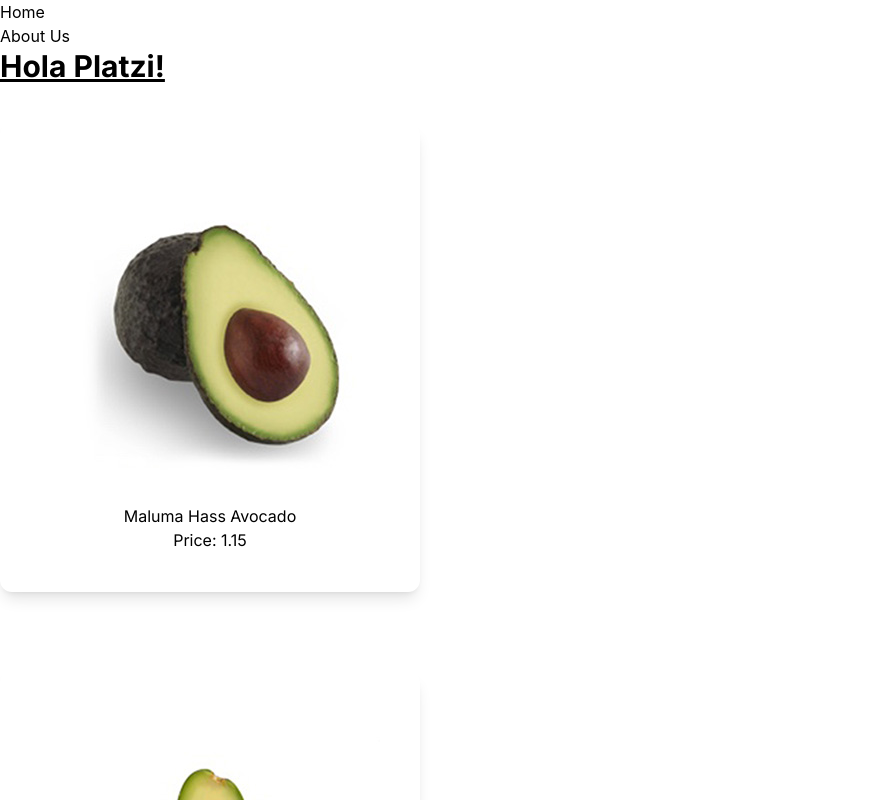
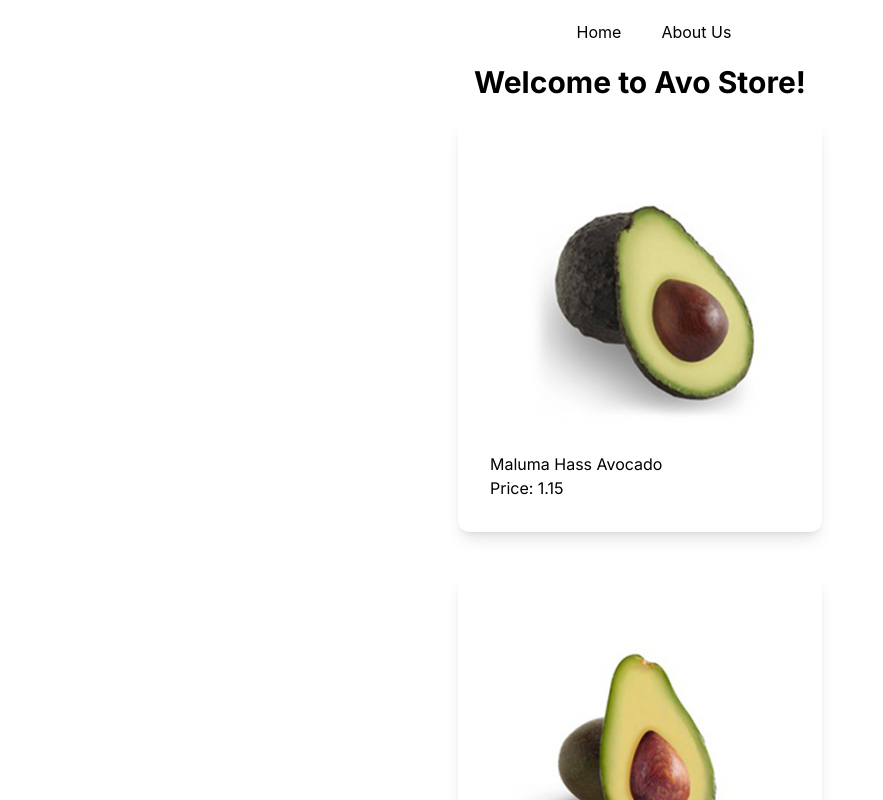
Before and after one commit to ramirezandradesara/avocado-store-nextjs, a Next.js app: page / in a window 1280 px wide. Shown: the top 800 px of the page, without its empty margins (0-883 px from the left). Built offline with nearby package versions, Linux system fonts and the light colour scheme.

Commit message:
styles added

```diff
--- a/components/Layout/Layout.tsx
+++ b/components/Layout/Layout.tsx
@@ -10,7 +10,7 @@ const Layout: React.FC<Props> = ({ children }) => {
         <div className='container'>
             <Navbar />
             {children}
-            <footer>This is the footer</footer>
+            <footer className='my-5 ml-7'>Made with 💗 by Sara Ramírez Andrade</footer>
         </div>
     )
 }
--- a/components/Navbar/Navbar.js
+++ b/components/Navbar/Navbar.js
@@ -3,13 +3,13 @@ import Link from 'next/link'
 
 const Navbar = () => {
     return (
-        <div>
+        <div className='my-5 ml-7'>
             <nav>
-                <ul>
-                    <li>
+                <ul className='flex justify-center '>
+                    <li className='mx-5'>
                         <Link href="/">Home</Link>
                     </li>
-                    <li>
+                    <li className='mx-5'>
                         <Link href="/about">About Us</Link>
                     </li>
                 </ul>
--- a/pages/_app.tsx
+++ b/pages/_app.tsx
@@ -15,7 +15,7 @@ export default function MyApp({ Component, pageProps }) {
     // props adicionales
 
     return (
-        <Layout >
+        <Layout>
             <main className={inter.className}>
                 <Component {...pageProps} />
             </main>
--- a/pages/index.tsx
+++ b/pages/index.tsx
@@ -1,6 +1,11 @@
 import React, { useEffect, useState } from 'react'
+import Image from "next/image";
+import { useRouter } from 'next/router';
+
 
 const Home = () => {
+
+  const router = useRouter()
 
   const [productList, setProductList] = useState<TProduct[]>([])
 
@@ -14,17 +19,23 @@ const Home = () => {
 
   }, [])
 
+  function navigateProductDetails(id: string) {
+    router.push(`/product/${id}`)
+  }
+
   return (
     <div>
-      <h1 className="text-3xl font-bold underline">Hola Platzi! </h1>
+      <h1 className="text-3xl font-bold text-center"> Welcome to Avo Store! </h1>
       {productList?.map((product) => (
-        <div className='lg:flex gap-10'>
-          <div className='text-center shadow-lg p-10 rounded-xl my-10 dark:bg-white'>
-            <img src={product.image} alt={product.id} />
+
+        <div className='lg:flex justify-center gap-10'>
+          <div className='flex-column shadow-lg p-8 rounded-xl m-5' onClick={() => navigateProductDetails(product.id)}>
+            <Image src={product.image} alt={product.id} width={300} height={300} />
             <div key={product.id}>{product.name}</div>
             <div>Price: {product?.price}</div>
           </div>
         </div>
+
       ))}
     </div>
   )
--- a/pages/product/[productId].tsx
+++ b/pages/product/[productId].tsx
@@ -1,14 +1,15 @@
 import React, { useEffect, useState } from 'react'
 import { useRouter } from 'next/router'
+import Image from "next/image";
 
 const ProductItem = () => {
     const {
         query: { productId }
     } = useRouter();
-    console.log(productId);
 
 
     const [product, setProduct] = useState<TProduct>()
+    const [attributes, setAttributes] = useState({})
 
     useEffect(() => {
         window
@@ -16,18 +17,26 @@ const ProductItem = () => {
             .then(response => response.json())
             .then((data) => {
                 setProduct(data)
+                setAttributes(data?.attributes)
             })
-
     }, [productId])
 
     return (
-        <>
-            <div>
-                Esta es la página del producto: {product?.id}
+        <div className='lg:flex justify-center gap-10 '>
+            <div className='flex-column shadow-lg p-8 rounded-xl m-5'>
+                <Image src={product?.image} alt={product?.id} width={300} height={300} />
+                <div key={product?.id}>{product?.name}</div>
+                <div>Price: {product?.price}</div>
+                <br />
+                {attributes && Object.keys(attributes).map((key) => (
+                    <>
+                        <div className='font-bold my-1'>{key.charAt(0).toUpperCase() + key.slice(1)}: </div>
+                        <div className='mb-5'>{attributes[key]}</div>
+                   </>
+                ))}
             </div>
-            <div>Product: {product?.name}</div>
-        </>
-    )
+        </div>
+    );
 };
 
 export default ProductItem
```
